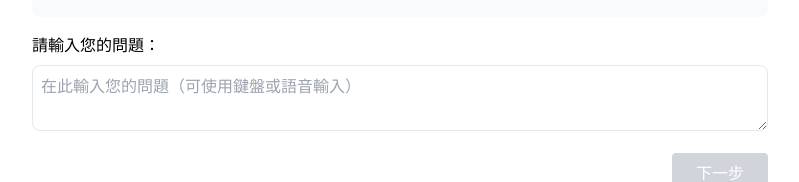
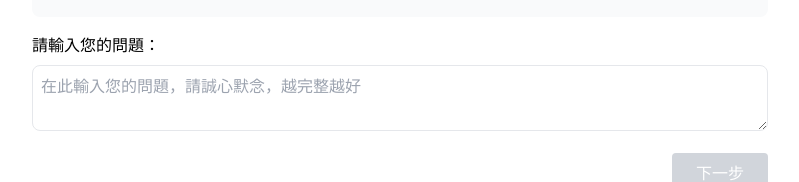
Before and after one commit to clonn/yi-insight, a React (Create React App) app: page / in a window 1280 px wide. Shown: the part 303-485 px from the top of the page, without its empty margins (240-1039 px from the left). Built offline with nearby package versions, Linux system fonts and the light colour scheme.

Commit message:
update description to question step

```diff
--- a/src/components/QuestionStep.jsx
+++ b/src/components/QuestionStep.jsx
@@ -23,7 +23,7 @@ export const QuestionStep = ({ question, setQuestion, onNext }) => (
     <textarea
       value={question}
       onChange={(e) => setQuestion(e.target.value)}
-      placeholder="在此輸入您的問題（可使用鍵盤或語音輸入）"
+      placeholder="在此輸入您的問題，請誠心默念，越完整越好"
       className="w-full p-2 border rounded-lg focus:ring-2 focus:ring-blue-500 focus:border-blue-500"
     />
     <div className="flex justify-end mt-4">
```
